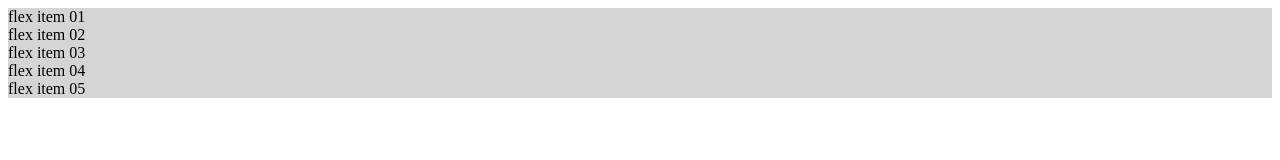
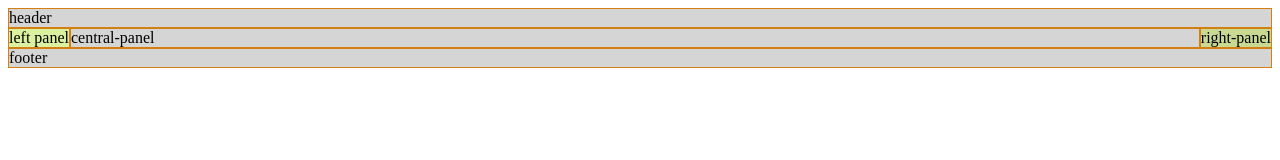
Before and after one commit to oeni2023/snippets, a plain HTML site: page flexbox/flexbox-index.html in a window 1280 px wide. Drawn offline with Linux system fonts and the light colour scheme.

Commit message:
basic flexbox snippet created

```diff
--- a/flexbox/css/flexbox-styles.css
+++ b/flexbox/css/flexbox-styles.css
@@ -1,6 +1,29 @@
 /** FLEXBOX */
 
-/** CODE goes here */
+/** flex container */
 .flex-container {
     background-color: #d5d5d5;
+    display: flex;
+    flex-direction: row;
+    flex-wrap: wrap;
 }
+
+/** flex item */
+.flex-item {
+    border: 1px solid #d28012;
+}
+
+.header, .footer{
+    width: 100%;
+}
+.left-panel{
+    background-color: #dcf1a0;
+
+}
+.central-panel{
+    flex-grow: 1;
+
+}
+.right-panel{
+    background-color: #c9d992;
+}
--- a/flexbox/flexbox-index.html
+++ b/flexbox/flexbox-index.html
@@ -14,11 +14,11 @@
 
 <!-- CODE goes here -->
 <div class="flex-container">
-    <div>flex item 01</div>
-    <div>flex item 02</div>
-    <div>flex item 03</div>
-    <div>flex item 04</div>
-    <div>flex item 05</div>
+    <div class="flex-item header">header</div>
+    <div class="flex-item left-panel">left panel</div>
+    <div class="flex-item central-panel">central-panel</div>
+    <div class="flex-item right-panel">right-panel</div>
+    <div class="flex-item footer">footer</div>
 </div>
 
 
```
